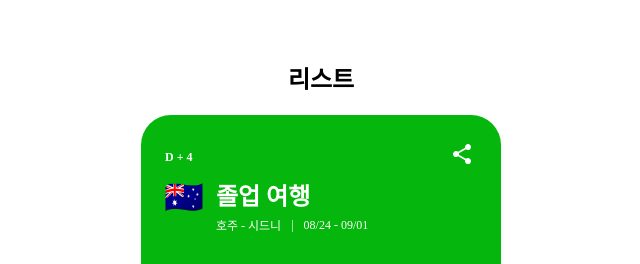
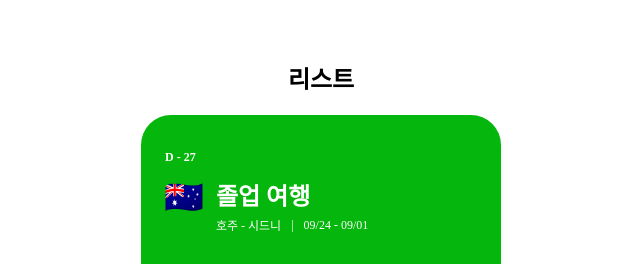
Before and after one commit to mnbvcxzyj/Client, a React (Create React App) app in the folder travel-lion-fe/: page / in a window 1280 px wide. Shown: the top 264 px of the page, without its empty margins (319-959 px from the left). Built offline with nearby package versions, Linux system fonts and the light colour scheme.

Commit message:
충돌 수정중;...

```diff
--- a/travel-lion-fe/src/components/MainPage/ListBlock.jsx
+++ b/travel-lion-fe/src/components/MainPage/ListBlock.jsx
@@ -31,38 +31,46 @@ export default function ListBlock() {
   useEffect(() => {
     const sortedDdays = travelDatas
       .slice()
-      .sort((a, b) => a.firstDate - b.firstDate);
+      .sort((a, b) => calculateDday(a.firstDate) - calculateDday(b.firstDate));
     setTravelDatas(sortedDdays);
   }, []);
+
+  const sortedTravelDatas = travelDatas
+    .slice()
+    .sort((a, b) => calculateDday(a.firstDate) - calculateDday(b.firstDate));
+
+  const minRemainingTime = calculateDday(sortedTravelDatas[0].firstDate);
 
   return (
     <>
       <M.ListContainer>
         <M.ListText>리스트</M.ListText>
+        {travelDatas.map((travelData) => {
+          const remainingTime = calculateDday(travelData.firstDate);
+          const isExpired = remainingTime <= 0;
+          const isMinRemainingTime = remainingTime === minRemainingTime;
 
-        {travelDatas.map((travelData) => (
+          return (
+            !isExpired && (
               <M.TravelItem
                 key={travelData.title}
-            isExpired={calculateDday(travelData.firstDate) <= 0}
+                isExpired={isExpired}
+                isMinRemainingTime={isMinRemainingTime}
               >
                 <M.TopDiv>
-              <M.DdayText>
-                {getDdayText(calculateDday(travelData.firstDate))}
-              </M.DdayText>
+                  <M.DdayText>{getDdayText(remainingTime)}</M.DdayText>
                   <M.ShareLogo>
                     <img
-                  src={
-                    calculateDday(travelData.firstDate) <= 0
-                      ? shareLogoWhite
-                      : shareLogoGreen
-                  }
+                      src={isExpired ? shareLogoWhite : shareLogoGreen}
                       alt="sharelogo"
                     />
                   </M.ShareLogo>
                 </M.TopDiv>
 
                 <M.TravelContainer>
-              <M.FlagEmoji>{getFlagEmoji(travelData.countryCode)}</M.FlagEmoji>
+                  <M.FlagEmoji>
+                    {getFlagEmoji(travelData.countryCode)}
+                  </M.FlagEmoji>
 
                   <M.TravelInfo>
                     <M.TravelTitle>{travelData.title}</M.TravelTitle>
@@ -93,7 +101,9 @@ export default function ListBlock() {
                   </M.AmountText>
                 </M.TravelDetail>
               </M.TravelItem>
-        ))}
+            )
+          );
+        })}
       </M.ListContainer>
     </>
   );
--- a/travel-lion-fe/src/components/MainPage/MainPageStyle.jsx
+++ b/travel-lion-fe/src/components/MainPage/MainPageStyle.jsx
@@ -26,8 +26,9 @@ export const TravelItem = styled.div`
   margin-top: 20px;
 
   // d-day 변화에 따른 css
-  color: ${(props) => (props.isExpired ? '#FFF;' : 'black')};
-  background-color: ${(props) => (props.isExpired ? '#05B70C;' : 'white')};
+  color: ${(props) => (props.isMinRemainingTime ? '#FFF;' : 'black')};
+  background-color: ${(props) =>
+    props.isMinRemainingTime ? '#05B70C;' : 'white'};
 `;
 
 export const TopDiv = styled.div`
--- a/travel-lion-fe/src/data/TravelData.js
+++ b/travel-lion-fe/src/data/TravelData.js
@@ -19,7 +19,7 @@ export const travelData = [
     },
     {
         title: '졸업 여행',
-        firstDate: new Date('2023-08-24'),
+        firstDate: new Date('2023-09-24'),
         lastDate: new Date('2023-09-01'),
         country: '호주',
         city: '시드니',
```
Also changed, not shown: travel-lion-fe/src/components/AccountPage/AccountMain.jsx (added, +7 -0 lines). Lines whose indentation alone changed are shown as unchanged.
